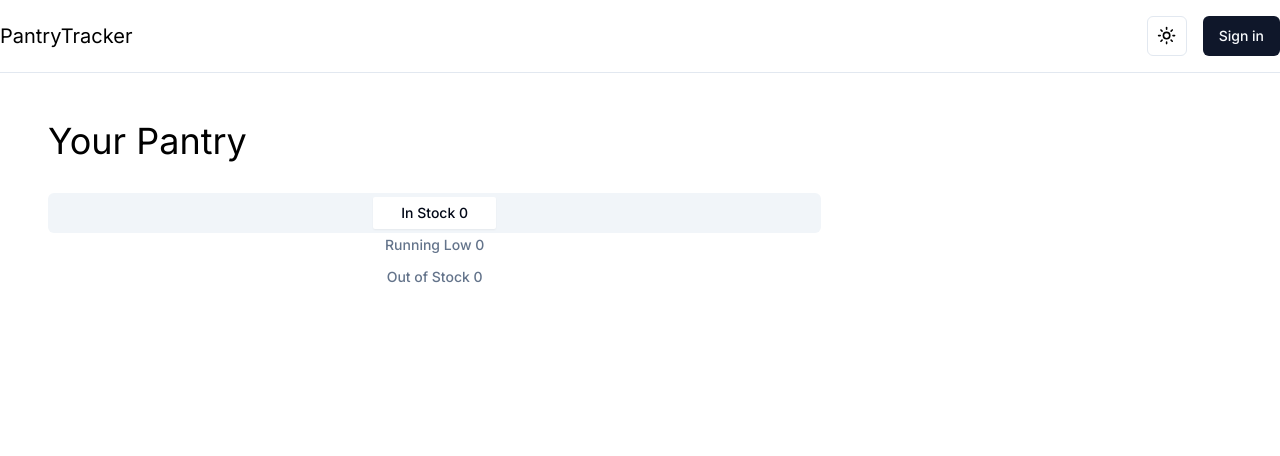
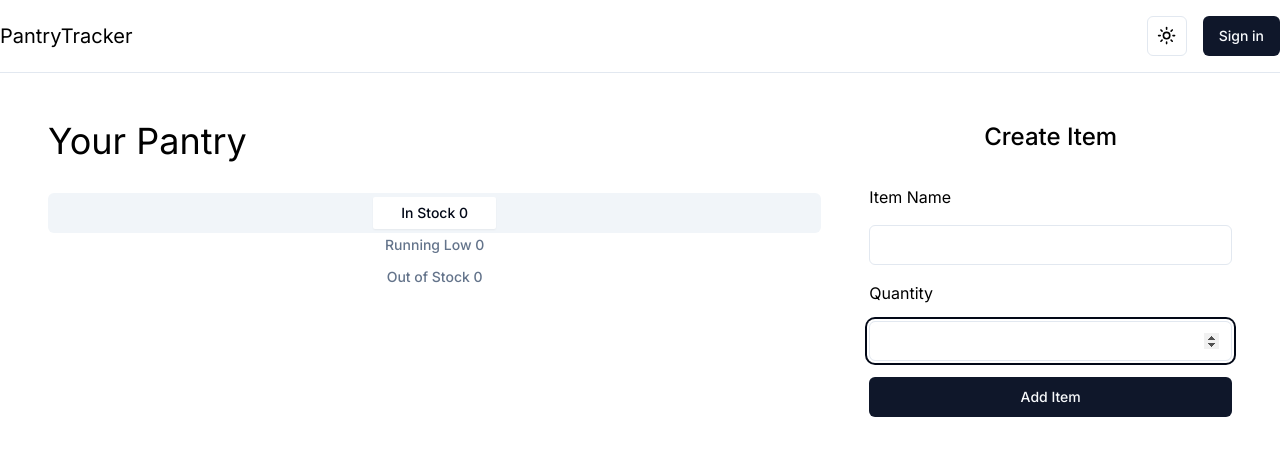
Before and after one commit to Artemides/patry-app, a Next.js app: page /dashboard in a window 1280 px wide. Shown: the top 456 px of the page. Built offline with nearby package versions, Linux system fonts and the light colour scheme; no server answers; the database is empty.

Commit message:
add create item form and signal with toaster if so

```diff
--- a/src/app/dashboard/_actions/createItem.action.ts
+++ b/src/app/dashboard/_actions/createItem.action.ts
@@ -1,15 +1,17 @@
+"use server";
+
 import { createItemUseCase } from "@/use-cases/items";
-import { itemSchema, quantitySchema } from "@/use-cases/shemas";
 import { ActionState } from "@/use-cases/types";
 import { ValidationError } from "@/use-cases/utils";
 import { revalidatePath } from "next/cache";
 
 type CreateItemAction = {
   state: ActionState;
-  error?: string | Record<string, string | undefined>;
+  error?: string;
 };
 
 export async function createItemAction(
+  state: CreateItemAction,
   formData: FormData
 ): Promise<CreateItemAction> {
   const form = {
@@ -29,7 +31,7 @@ export async function createItemAction(
     if (err instanceof ValidationError) {
       return {
         state: "error",
-        error: err.getErrors(),
+        error: err.toString(),
       };
     }
 
--- a/src/app/dashboard/_actions/deleteItem.action.ts
+++ b/src/app/dashboard/_actions/deleteItem.action.ts
@@ -1,3 +1,5 @@
+"use server";
+
 import { deleteItemUseCase } from "@/use-cases/items";
 import { idSchema } from "@/use-cases/shemas";
 import { ActionState } from "@/use-cases/types";
--- a/src/app/dashboard/_actions/toggleItem.action.ts
+++ b/src/app/dashboard/_actions/toggleItem.action.ts
@@ -1,3 +1,5 @@
+"use server";
+
 import { ToogleItemUseCase, deleteItemUseCase } from "@/use-cases/items";
 import { idSchema } from "@/use-cases/shemas";
 import { ActionState } from "@/use-cases/types";
--- a/src/app/dashboard/_actions/updateStock.action.ts
+++ b/src/app/dashboard/_actions/updateStock.action.ts
@@ -1,3 +1,5 @@
+"use server";
+
 import { updateItemStockUseCase } from "@/use-cases/items";
 import { idSchema, quantitySchema } from "@/use-cases/shemas";
 import { ActionState } from "@/use-cases/types";
--- /dev/null
+++ b/src/app/dashboard/components/CreateItemForm.tsx
@@ -0,0 +1,96 @@
+"use client";
+
+import { useToast } from "@/hooks/useToast";
+import React, { HTMLAttributes, useEffect, useRef } from "react";
+import { useFormState, useFormStatus } from "react-dom";
+import { createItemAction } from "../_actions/createItem.action";
+import { Alert, AlertDescription, AlertTitle } from "@/components/Alert";
+import { Terminal } from "lucide-react";
+import { Label } from "@radix-ui/react-label";
+import { Input } from "@/components/Input";
+import { Button } from "@/components/Button";
+import { cn } from "@/lib/utils";
+
+const CreateItemForm = () => {
+  const { toast } = useToast();
+  const [formState, onCreateAction] = useFormState(createItemAction, {
+    state: "default",
+  });
+  const formRef = useRef<HTMLFormElement>(null);
+
+  useEffect(() => {
+    if (formState.state === "success") {
+      toast({
+        title: "Item Added",
+        description: "Your Item has been added",
+      });
+      if (formRef.current) formRef.current.reset();
+    }
+  }, [formState.state, toast]);
+
+  return (
+    <div>
+      <h2 className="text-2xl text-center font-medium  mb-8 capitalize">
+        Create Item
+      </h2>
+
+      <form
+        ref={formRef}
+        action={onCreateAction}
+        className="flex flex-col gap-4"
+      >
+        <Label htmlFor="item-name">Item Name</Label>
+        <Input
+          data-testid="item-name"
+          name="name"
+          id="item-name"
+          autoFocus
+          hasError={formState.state === "error"}
+          type="text"
+        />
+        <Label htmlFor="quantity">Quantity</Label>
+        <Input
+          data-testid="quantity"
+          name="quantity"
+          type="number"
+          id="quantity"
+          autoFocus
+        ></Input>
+
+        {formState.state === "error" && <Error error={formState.error} />}
+
+        <SubmitButton idleText="Add Item" submittingText="Adding Item..." />
+      </form>
+    </div>
+  );
+};
+
+function Error({ error }: { error?: string }) {
+  return error ? <span className="text-red-400 text-sm">{error}</span> : null;
+}
+
+function SubmitButton({
+  idleText,
+  submittingText,
+  ...props
+}: HTMLAttributes<HTMLButtonElement> & {
+  idleText: string;
+  submittingText: string;
+}) {
+  const { pending } = useFormStatus();
+
+  return (
+    <Button
+      {...props}
+      className={cn(
+        "disabled:bg-gray-400 disabled:cursor-default",
+        props.className
+      )}
+      disabled={pending}
+    >
+      {pending ? submittingText : idleText}
+    </Button>
+  );
+}
+
+export default CreateItemForm;
--- a/src/app/dashboard/page.tsx
+++ b/src/app/dashboard/page.tsx
@@ -1,6 +1,7 @@
 import { Tabs, TabsContent, TabsList, TabsTrigger } from "@/components/Tabs";
 import { getItems } from "@/data-access/items.persistence";
 import React from "react";
+import CreateItemForm from "./components/CreateItemForm";
 
 type PantryStat = {
   lowItems: number;
@@ -10,7 +11,6 @@ type PantryStat = {
 
 const DashboardPage = async () => {
   const items = await getItems();
-
   const { lowItems, stockedItems, unstockedItems } = items.reduce(
     (stats, item): PantryStat => {
       if (item.quantity) {
@@ -38,15 +38,17 @@ const DashboardPage = async () => {
         <Tabs defaultValue="items">
           <TabsList className="w-full grid grid-cols-3`">
             <TabsTrigger value="items">In Stock {stockedItems}</TabsTrigger>
-            <TabsTrigger value="low">Running Low {stockedItems}</TabsTrigger>
-            <TabsTrigger value="out"> Out of Stock {stockedItems}</TabsTrigger>
+            <TabsTrigger value="low">Running Low {lowItems}</TabsTrigger>
+            <TabsTrigger value="out">Out of Stock {unstockedItems}</TabsTrigger>
           </TabsList>
           <TabsContent value="items"></TabsContent>
           <TabsContent value="low"></TabsContent>
           <TabsContent value="out"></TabsContent>
         </Tabs>
       </div>
-      <div className="col-span-3 md:col-span-1"></div>
+      <div className="col-span-3 md:col-span-1">
+        <CreateItemForm />
+      </div>
     </main>
   );
 };
--- a/src/app/layout.tsx
+++ b/src/app/layout.tsx
@@ -3,6 +3,7 @@ import { Inter } from "next/font/google";
 import "./globals.css";
 import { ContentProvider } from "./context-provider";
 import Header from "./header";
+import { Toaster } from "@/components/Toaster";
 
 const inter = Inter({ subsets: ["latin"] });
 
@@ -22,6 +23,7 @@ export default function RootLayout({
         <ContentProvider>
           <Header />
           {children}
+          <Toaster />
         </ContentProvider>
       </body>
     </html>
--- /dev/null
+++ b/src/components/Alert.tsx
@@ -0,0 +1,59 @@
+import * as React from "react";
+import { cva, type VariantProps } from "class-variance-authority";
+
+import { cn } from "@/lib/utils";
+
+const alertVariants = cva(
+  "relative w-full rounded-lg border p-4 [&>svg~*]:pl-7 [&>svg+div]:translate-y-[-3px] [&>svg]:absolute [&>svg]:left-4 [&>svg]:top-4 [&>svg]:text-foreground",
+  {
+    variants: {
+      variant: {
+        default: "bg-background text-foreground",
+        destructive:
+          "border-destructive/50 text-destructive dark:border-destructive [&>svg]:text-destructive",
+      },
+    },
+    defaultVariants: {
+      variant: "default",
+    },
+  }
+);
+
+const Alert = React.forwardRef<
+  HTMLDivElement,
+  React.HTMLAttributes<HTMLDivElement> & VariantProps<typeof alertVariants>
+>(({ className, variant, ...props }, ref) => (
+  <div
+    ref={ref}
+    role="alert"
+    className={cn(alertVariants({ variant }), className)}
+    {...props}
+  />
+));
+Alert.displayName = "Alert";
+
+const AlertTitle = React.forwardRef<
+  HTMLParagraphElement,
+  React.HTMLAttributes<HTMLHeadingElement>
+>(({ className, ...props }, ref) => (
+  <h5
+    ref={ref}
+    className={cn("mb-1 font-medium leading-none tracking-tight", className)}
+    {...props}
+  />
+));
+AlertTitle.displayName = "AlertTitle";
+
+const AlertDescription = React.forwardRef<
+  HTMLParagraphElement,
+  React.HTMLAttributes<HTMLParagraphElement>
+>(({ className, ...props }, ref) => (
+  <div
+    ref={ref}
+    className={cn("text-sm [&_p]:leading-relaxed", className)}
+    {...props}
+  />
+));
+AlertDescription.displayName = "AlertDescription";
+
+export { Alert, AlertTitle, AlertDescription };
--- /dev/null
+++ b/src/components/Toaster.tsx
@@ -0,0 +1,37 @@
+"use client";
+
+import { useToast } from "@/hooks/useToast";
+import {
+  Toast,
+  ToastClose,
+  ToastDescription,
+  ToastProvider,
+  ToastTitle,
+  ToastViewport,
+} from "./Toast";
+
+export function Toaster() {
+  const { toasts } = useToast();
+
+  return (
+    <ToastProvider>
+      {toasts.map(function ({ id, title, description, action, ...props }) {
+        return (
+          <Toast key={id} {...props}>
+            <div className="grid gap-1">
+              {title && (
+                <ToastTitle data-testid="toast-title">{title}</ToastTitle>
+              )}
+              {description && (
+                <ToastDescription>{description}</ToastDescription>
+              )}
+            </div>
+            {action}
+            <ToastClose />
+          </Toast>
+        );
+      })}
+      <ToastViewport />
+    </ToastProvider>
+  );
+}
--- a/src/entities/items.ts
+++ b/src/entities/items.ts
@@ -115,7 +115,7 @@ export class ItemEntity {
         .string()
         .min(1)
         .regex(/^[a-z]+$/, "Item name must be a word with no letters"),
-      quantity: z.number().min(0),
+      quantity: z.number().min(1),
       isLow: z.boolean().default(false),
     });
 
--- a/src/use-cases/utils.ts
+++ b/src/use-cases/utils.ts
@@ -16,6 +16,17 @@ export class ValidationError extends Error {
 
   getErrors() {
     return this.errors;
+  }
+  toString() {
+    return Object.keys(this.errors)
+      .reduce((errors, key) => {
+        const value = this.errors[key];
+        if (!value) return errors;
+
+        errors += `"${key}": ${value}. `;
+        return errors;
+      }, "Errors: ")
+      .trim();
   }
 }
 
```
